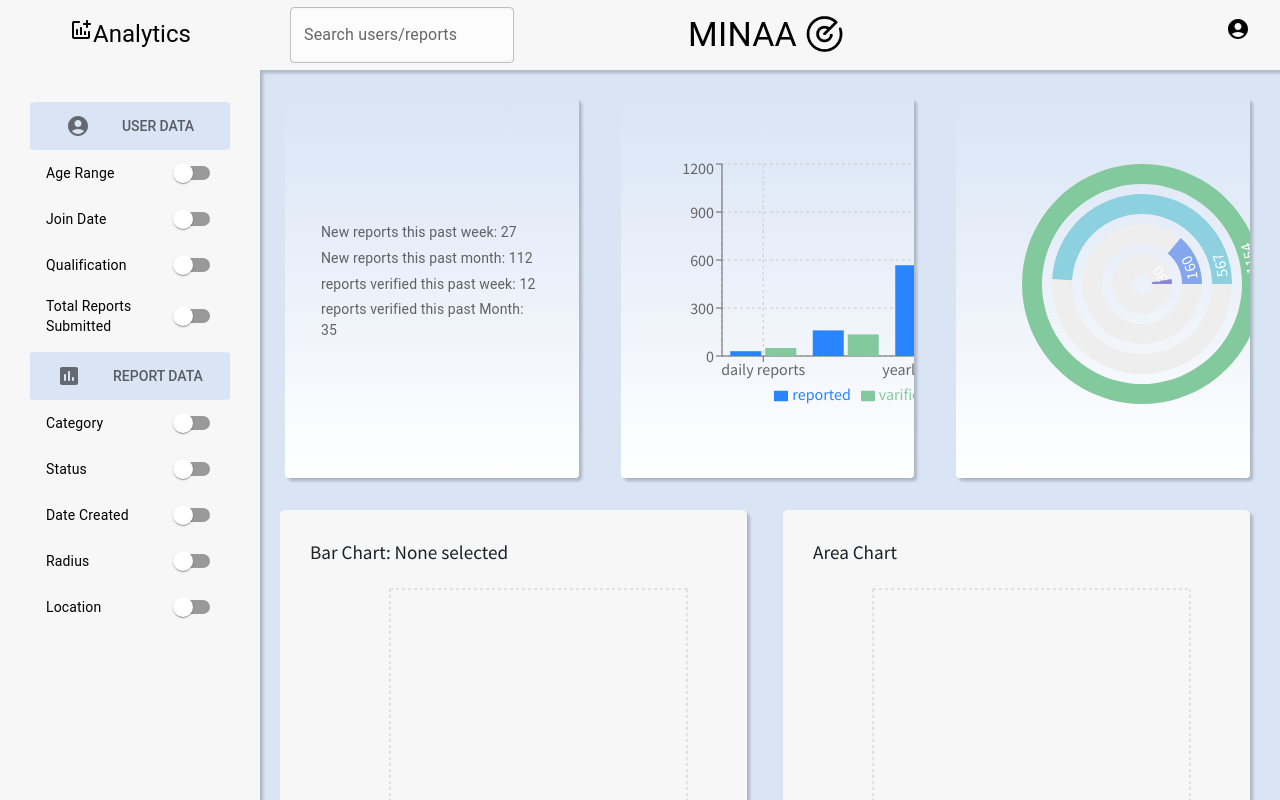
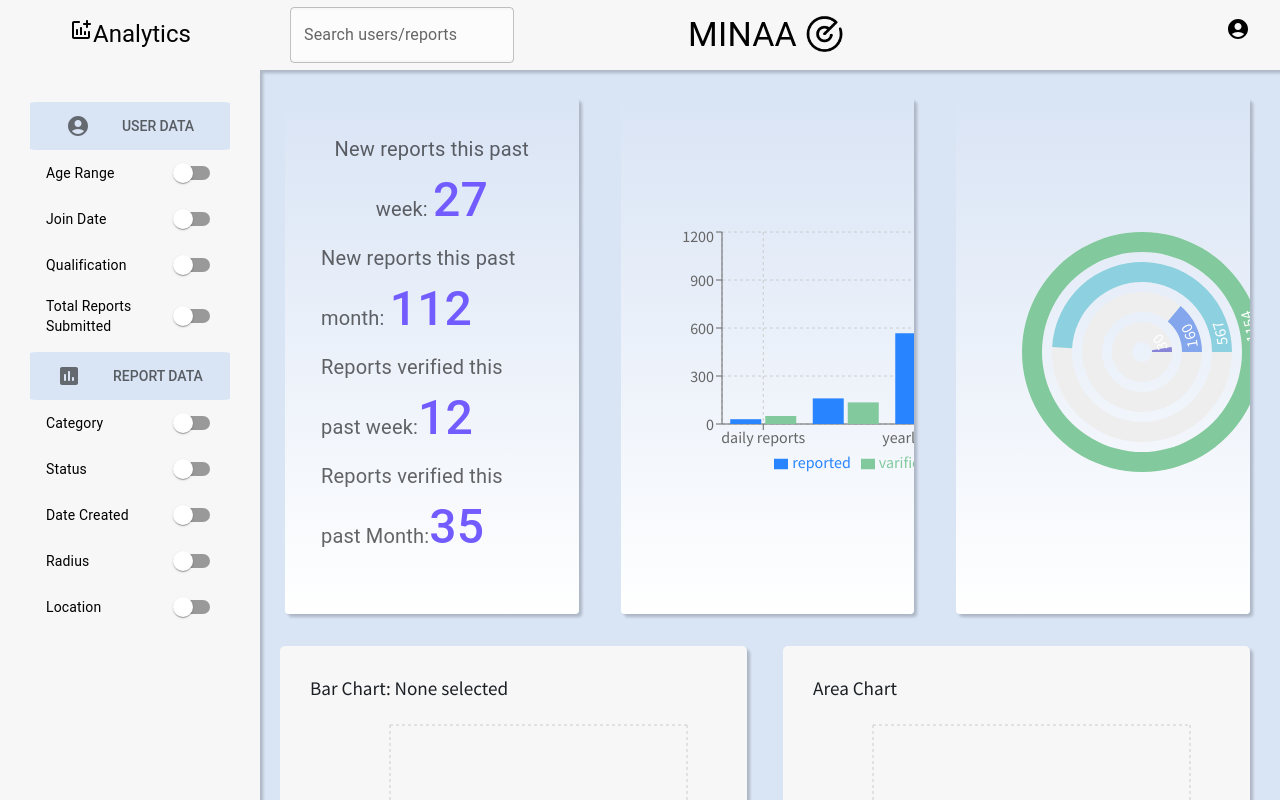
Before and after one commit to Bohjaangles/minaa-admin, a React (Create React App) app in the folder admin-page/: page /dashboard in a window 1280 px wide. Shown: the top 800 px of the page. Built offline with nearby package versions, Linux system fonts and the light colour scheme.

Commit message:
--add: font style for dash card 1

```diff
--- a/admin-page/src/components/dashboard/DataCard1.jsx
+++ b/admin-page/src/components/dashboard/DataCard1.jsx
@@ -7,19 +7,22 @@ import Card from '@mui/material/Card';
 const SingleCard = (props) => {
   const { weekTotalNumber, monthTotalNumber, weekTotalNumberVerified, monthTotalNumberVerified } = props.item;
   return (
-    <Card className="single__card" sx={{ minWidth: 275 }}>
+    <Card className="single__card" sx={{ minWidth: 275 }  }>
       <CardContent>
-        <Typography sx={{ fontSize: 14 }} color="text.secondary" gutterBottom>
-          New reports this past week: {weekTotalNumber}
+        <Typography sx={{ fontSize: 20 }} color="text.secondary" gutterBottom align="center" >
+          New reports this past week: <span className="numberStyle">{weekTotalNumber}</span>
         </Typography>
-        <Typography sx={{ fontSize: 14 }} color="text.secondary" gutterBottom>
-          New reports this past month: {monthTotalNumber}
+        <Typography sx={{ fontSize: 20 }} color="text.secondary" gutterBottom>
+          New reports this past month: <span className="numberStyle">{monthTotalNumber}</span>
         </Typography>
-        <Typography sx={{ fontSize: 14 }} color="text.secondary" gutterBottom>
-          reports verified this past week: {weekTotalNumberVerified}
+        <Typography sx={{ fontSize: 20 }} color="text.secondary" gutterBottom>
+          Reports verified this past week:
+          <span className="numberStyle">{weekTotalNumberVerified}</span>
         </Typography>
-        <Typography sx={{ fontSize: 14 }} color="text.secondary" gutterBottom>
-          reports verified this past Month: {monthTotalNumberVerified}
+        <Typography sx={{ fontSize: 20 }} color="text.secondary" gutterBottom>
+          Reports verified this past Month:
+          <span className="numberStyle">{monthTotalNumberVerified}</span>
+
         </Typography>
       </CardContent>
     </Card>
--- a/admin-page/src/styles/dashboard.css
+++ b/admin-page/src/styles/dashboard.css
@@ -150,3 +150,9 @@
   align-items: center;
   column-gap: 1rem;
 }
+
+.numberStyle {
+  color: var(--card-03-bg);
+  font-size: 3rem;
+  font-weight: 500;
+}
```
